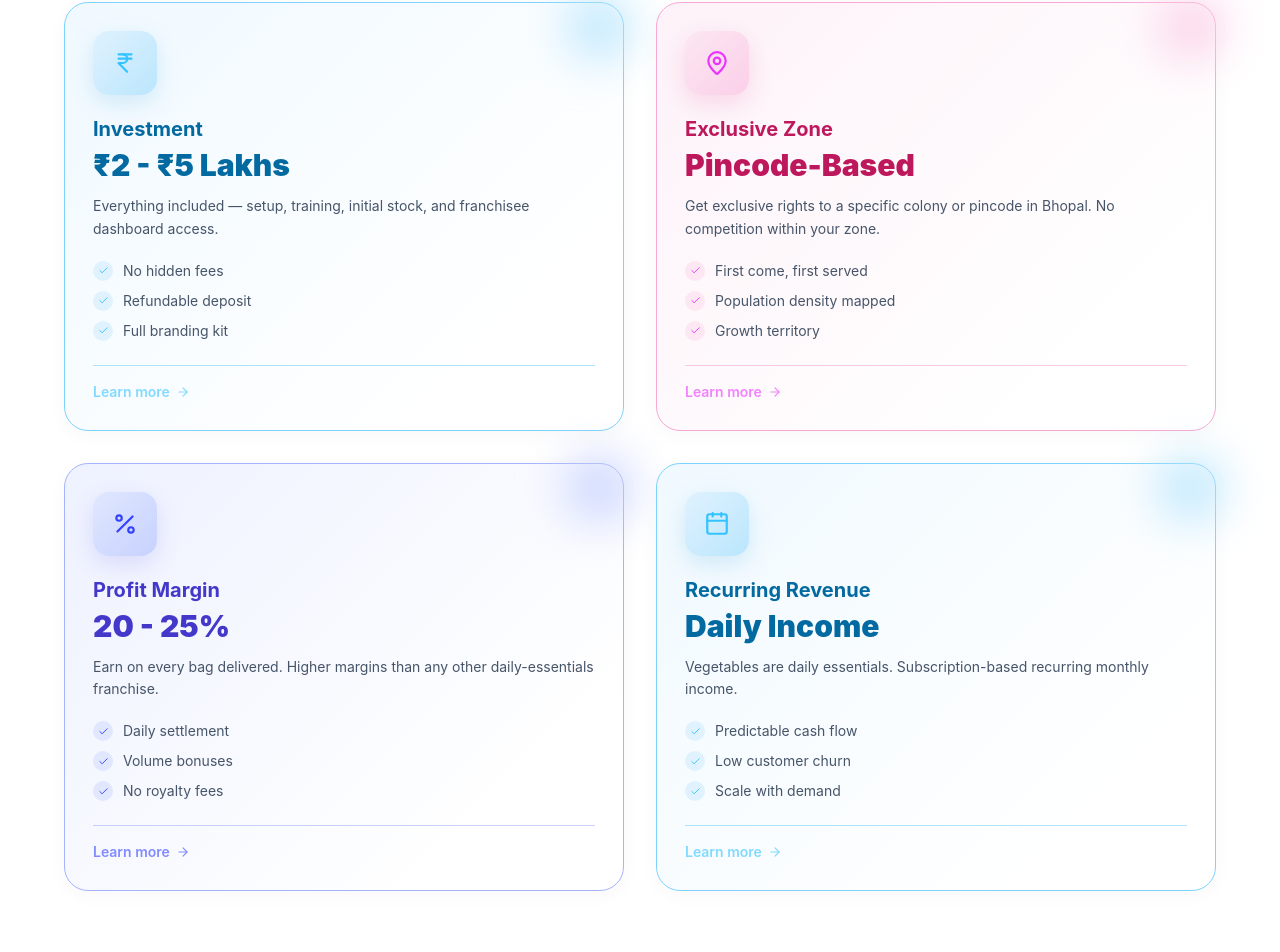
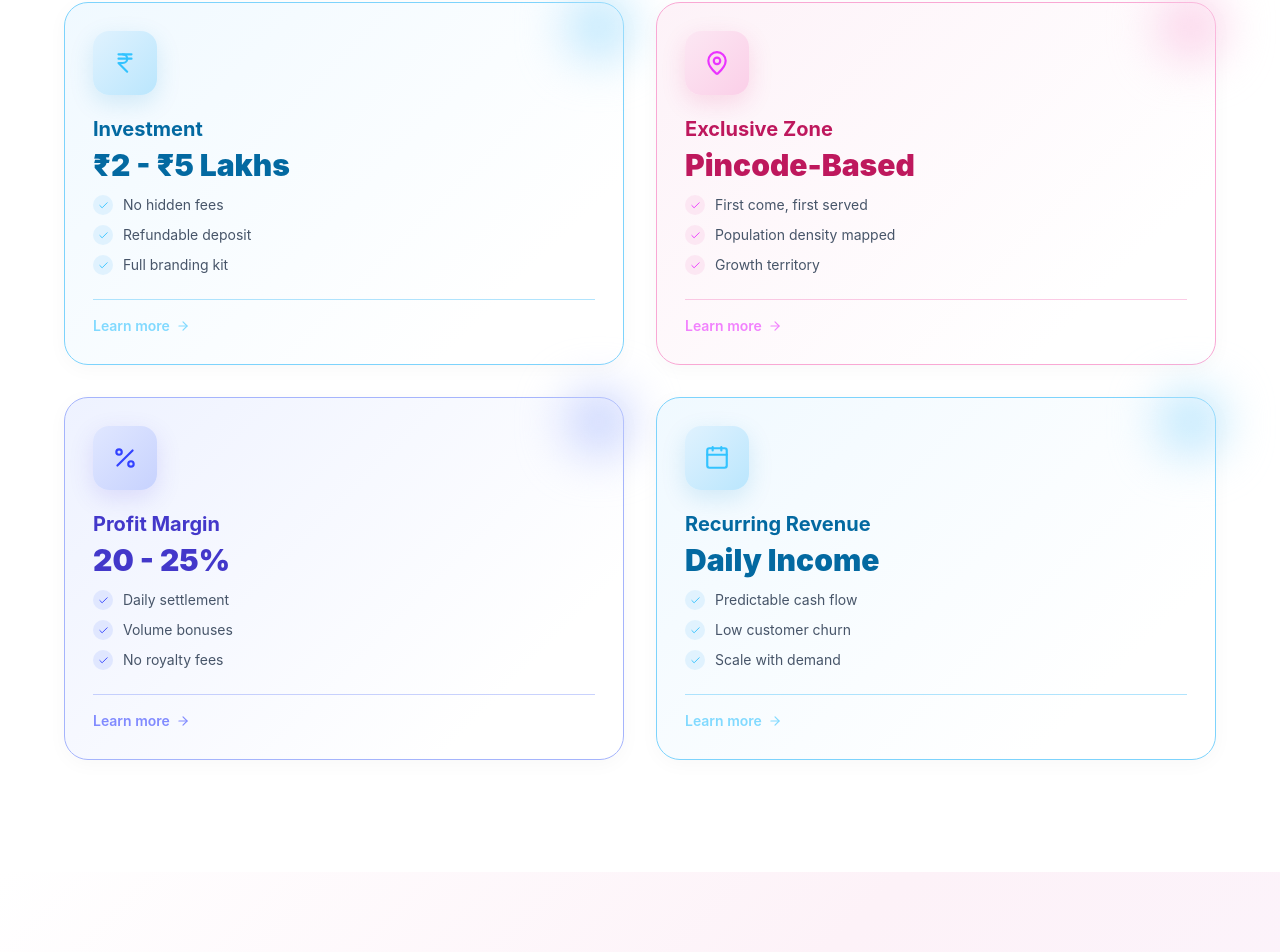
Before and after one commit to cobrakai3005/franchise.rambhaji, a React (Vite) app: page / in a window 1280 px wide. Shown: the part 2802-3754 px from the top of the page. Built offline with nearby package versions, Linux system fonts and the light colour scheme.

Commit message:
removed description of business model

```diff
--- a/src/components/BusinessModel.jsx
+++ b/src/components/BusinessModel.jsx
@@ -79,7 +79,7 @@ export default function BusinessModel() {
               <div className="mb-3 text-3xl font-black" style={{ color: sch.title }}>{c.value}</div>
 
               {/* Description */}
-              <p className="mb-5 text-sm leading-relaxed" style={{ color: "var(--text-secondary)" }}>{c.desc}</p>
+              {/* <p className="mb-5 text-sm leading-relaxed" style={{ color: "var(--text-secondary)" }}>{c.desc}</p> */}
 
               {/* Feature list */}
               <ul className="mb-6 space-y-2.5 text-sm">
```
